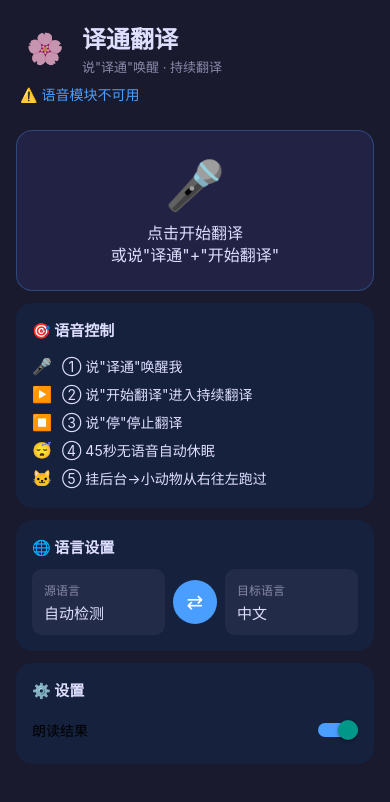
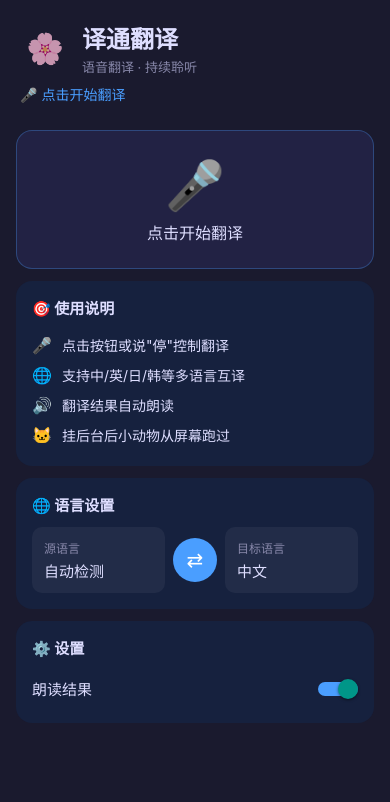
Before and after one commit to Hb987hb1/voice-translator-spirit, a React Native app: screen / in a window 390 px wide. Shown: the top 802 px of the page. Built offline with nearby package versions, Linux system fonts and the light colour scheme.

Commit message:
v3.0 终极修复: 用NativeEventEmitter直连SR模块, 正确使用start()/addListener()/stop() API

```diff
--- a/App.tsx
+++ b/App.tsx
@@ -14,23 +14,23 @@ import {
   AppState,
   Dimensions,
   Vibration,
+  NativeModules,
+  NativeEventEmitter,
 } from 'react-native';
 import { StatusBar } from 'expo-status-bar';
 import * as Speech from 'expo-speech';
 
 // ============================================================
-// 译通翻译 v2.3
+// 译通翻译 v3.0 — 终极修复版
 //
-// 【重要】Android 语音识别策略
-// 使用 ExpoSpeechRecognitionModule 直接 native 调用
-// 避免 ExpoWebSpeechRecognition 兼容层的私有成员问题
-//
-// 所有功能：
-// 1. 唤醒词"译通" — 低功耗后台监听
-// 2. 说"开始翻译"→持续翻译，说"停"→停止
-// 3. 45秒无语音自动休眠
-// 4. 挂后台→小动物从右往左直线跑过（整个动物身体）
-// 5. 拍照翻译（入口，完整功能后续）
+// 【语音识别方案】
+// 使用 expo-speech-recognition 的 ExpoSpeechRecognitionModule
+// 直连 native 层，正确 API：
+//   - start(options) 启动识别
+//   - stop() / abort() 停止
+//   - addListener('result', cb) 监听结果
+//   - addListener('error', cb) 监听错误
+//   - addListener('end', cb) 监听结束
 // ============================================================
 
 const { width: SCREEN_W } = Dimensions.get('window');
@@ -42,26 +42,12 @@ const THEME = {
   text: '#dedeff', sub: '#8888aa', danger: '#ff4a6a',
 };
 
-// ---- 语音识别模块 ----
-// 直接导入 native module，跳过 Web API 兼容层
-let SR: any = null;
-let SR_AVAILABLE = false;
-try {
-  const mod = require('expo-speech-recognition');
-  SR = mod.ExpoSpeechRecognitionModule;
-  if (SR && typeof SR.start === 'function') {
-    SR_AVAILABLE = true;
-  }
-} catch (e) {
-  console.warn('SpeechRecognition not available:', e);
-}
-
 // ---- 语言 ----
 const LANGUAGES: Record<string, string> = {
   auto: '自动检测', 'zh-CN': '中文', 'en': 'English', 'ja': '日本語',
   'ko': '한국어', 'fr': 'Français', 'de': 'Deutsch', 'es': 'Español',
-  'it': 'Italiano', 'pt': 'Português', 'ru': 'Русский', 'ar': 'العربية',
-  'th': 'ไทย', 'vi': 'Tiếng Việt',
+  'it': 'Italiano', 'pt': 'Português', 'ru': 'Русский', 'th': 'ไทย',
+  'vi': 'Tiếng Việt',
 };
 const LANG_CODES = Object.keys(LANGUAGES);
 
@@ -82,14 +68,26 @@ interface TItem {
   source: string; target: string; timestamp: number;
 }
 
+// ---- 获取 native 模块 ----
+let SRModule: any = null;
+let SREvents: NativeEventEmitter | null = null;
+try {
+  SRModule = require('expo-speech-recognition').ExpoSpeechRecognitionModule;
+  if (SRModule) {
+    SREvents = new NativeEventEmitter(SRModule);
+  }
+} catch (e) {
+  console.warn('SR module not available:', e);
+}
+
 export default function App() {
-  // ---- 核心状态 ----
-  const [mode, setMode] = useState<'idle' | 'listen'>('idle');
+  // ---- 状态 ----
+  const [mode, setMode] = useState<'idle' | 'listening'>('idle');
   const [sourceLang, setSourceLang] = useState('auto');
   const [targetLang, setTargetLang] = useState('zh-CN');
   const [originalText, setOriginalText] = useState('');
   const [translatedText, setTranslatedText] = useState('');
-  const [statusText, setStatusText] = useState('🎯 说"译通"唤醒我');
+  const [statusText, setStatusText] = useState('🎤 点击开始翻译');
   const [history, setHistory] = useState<TItem[]>([]);
   const [speakResult, setSpeakResult] = useState(true);
   const [showSourcePicker, setShowSourcePicker] = useState(false);
@@ -104,77 +102,18 @@ export default function App() {
   const sLang = useRef(sourceLang);
   const tLang = useRef(targetLang);
   const speakRef = useRef(speakResult);
+  const isListening = useRef(false);
+  const subRef = useRef<any[]>([]);
   useEffect(() => { modeRef.current = mode; }, [mode]);
   useEffect(() => { sLang.current = sourceLang; }, [sourceLang]);
   useEffect(() => { tLang.current = targetLang; }, [targetLang]);
   useEffect(() => { speakRef.current = speakResult; }, [speakResult]);
 
-  // native 事件监听器引用
-  const listenersRef = useRef<any[]>([]);
-  const isListeningRef = useRef(false);
-  const sleepTimerRef = useRef<any>(null);
-  const wokeByWakewordRef = useRef(false);
-
-  // 清除所有监听器
-  const clearListeners = useCallback(() => {
-    listenersRef.current.forEach((sub: any) => {
-      try { sub.remove(); } catch {}
-    });
-    listenersRef.current = [];
-  }, []);
-
-  // 停止语音
-  const stopSR = useCallback(() => {
-    clearListeners();
-    isListeningRef.current = false;
-    if (sleepTimerRef.current) clearTimeout(sleepTimerRef.current);
-    try { if (SR?.abort) SR.abort(); } catch {}
-    try { if (SR?.stop) SR.stop(); } catch {}
-    setPartialText('');
-  }, [clearListeners]);
-
-  // 回到待命
-  const goIdle = useCallback((msg?: string) => {
-    stopSR();
-    setMode('idle');
-    setStatusText(msg || '🎯 说"译通"唤醒我');
-  }, [stopSR]);
-
-  // ---- 退出动物动画 ----
-  const animalX = useRef(new Animated.Value(SCREEN_W + 50)).current;
-  const animalY = useRef(new Animated.Value(200)).current;
-  const animalKey = useRef(0);
-
-  const showAnimalRun = useCallback(() => {
-    const a = EXIT_ANIMALS[Math.floor(Math.random() * EXIT_ANIMALS.length)];
-    setAnimal(a);
-    animalKey.current++;
-    animalX.setValue(SCREEN_W + 30);
-    animalY.setValue(60 + Math.random() * (250 - 60));
-    setShowAnimal(true);
-    Animated.timing(animalX, {
-      toValue: -120, duration: 2500 + Math.random() * 1500,
-      easing: Easing.linear, useNativeDriver: true,
-    }).start(() => {
-      setTimeout(() => setShowAnimal(false), 300);
-    });
-  }, []);
-
-  // ---- AppState 监听 ----
-  useEffect(() => {
-    const sub = AppState.addEventListener('change', (state) => {
-      if (state === 'background') {
-        stopSR();
-        setMode('idle');
-        showAnimalRun();
-      }
-    });
-    return () => sub.remove();
-  }, []);
-
   // ---- 动画 ----
   const pulse = useRef(new Animated.Value(1)).current;
   const fade = useRef(new Animated.Value(0)).current;
+  const listenPulse = useRef(new Animated.Value(1)).current;
+
   useEffect(() => {
     Animated.loop(Animated.sequence([
       Animated.timing(pulse, { toValue: 0.7, duration: 2000, easing: Easing.inOut(Easing.sin), useNativeDriver: true }),
@@ -185,72 +124,76 @@ export default function App() {
     return () => clearInterval(t);
   }, []);
 
-  // ---- ⭐ 核心：唤醒词监听 + 持续翻译 (二合一模式) ----
-  // 使用 ExpoSpeechRecognitionModule 的 addListener 直接监听 native 事件
-  // 全程只保持一个 recognizer 实例
+  useEffect(() => {
+    if (mode === 'listening') {
+      Animated.loop(Animated.sequence([
+        Animated.timing(listenPulse, { toValue: 0.3, duration: 600, easing: Easing.inOut(Easing.sin), useNativeDriver: true }),
+        Animated.timing(listenPulse, { toValue: 1, duration: 600, easing: Easing.inOut(Easing.sin), useNativeDriver: true }),
+      ])).start();
+    }
+  }, [mode]);
 
-  const startListening = useCallback((isWakewordMode: boolean) => {
-    if (!SR_AVAILABLE || isListeningRef.current) return;
+  // ---- 退出动物 ----
+  const animalX = useRef(new Animated.Value(SCREEN_W + 50)).current;
+  const animalY = useRef(new Animated.Value(200)).current;
+  const animalKey = useRef(0);
 
-    clearListeners();
-    isListeningRef.current = true;
-    wokeByWakewordRef.current = false;
+  const showAnimalRun = useCallback(() => {
+    const a = EXIT_ANIMALS[Math.floor(Math.random() * EXIT_ANIMALS.length)];
+    setAnimal(a);
+    animalKey.current++;
+    animalX.setValue(SCREEN_W + 30);
+    animalY.setValue(60 + Math.random() * 150);
+    setShowAnimal(true);
+    Animated.timing(animalX, {
+      toValue: -120, duration: 2500 + Math.random() * 1500,
+      easing: Easing.linear, useNativeDriver: true,
+    }).start(() => setTimeout(() => setShowAnimal(false), 300));
+  }, []);
+
+  useEffect(() => {
+    const sub = AppState.addEventListener('change', (state) => {
+      if (state === 'background') { stopRecognizer(); showAnimalRun(); }
+    });
+    return () => sub.remove();
+  }, []);
+
+  // ---- 语音识别核心 ----
+  const startRecognizer = useCallback(() => {
+    if (!SRModule || isListening.current) return;
+
+    // 清除旧订阅
+    subRef.current.forEach(s => { try { s.remove(); } catch {} });
+    subRef.current = [];
+
+    isListening.current = true;
+    setMode('listening');
+    setStatusText('🔴 正在聆听...说"停"停止');
 
     // 订阅结果事件
-    const onResult = SR.addListener('result', (event: any) => {
-      if (!isListeningRef.current) return;
-
+    const onResult = SREvents?.addListener('result', (event: any) => {
+      if (!isListening.current) return;
       const results = event?.results;
       if (!results?.length) return;
 
       const transcript = results[0]?.transcript || '';
       const isFinal = event?.isFinal;
-      const lower = transcript.toLowerCase().trim();
 
-      if (isWakewordMode) {
-        // === 唤醒模式 ===
-        if (isFinal) {
-          // 检测唤醒词
-          if (lower.includes('译通') || lower.includes('一通') || lower.includes('意通')) {
-            Vibration.vibrate(100);
-            setSpirit('👋');
-            setTimeout(() => setSpirit(SPIRITS[Math.floor(Math.random() * SPIRITS.length)]), 1500);
-            Speech.speak('我在！', { language: 'zh-CN', rate: 0.9 });
-            setStatusText('🎯 我在！说"开始翻译"');
-            wokeByWakewordRef.current = true;
-            // 切换到翻译模式
-            try { SR.stop(); } catch {}
-            isListeningRef.current = false;
-            clearListeners();
-            setTimeout(() => startListening(false), 300);
-            return;
-          }
-        }
-      } else {
-        // === 翻译模式 ===
       // 检查停止命令
-        if (isFinal && (lower === '停' || lower === '停止' || lower.includes('停'))) {
-          goIdle('⏹️ 已停止');
+      if (isFinal && (transcript.toLowerCase().trim() === '停' || transcript.toLowerCase().trim() === '停止' || transcript.toLowerCase().includes('停'))) {
+        stopRecognizer();
         return;
       }
 
-        if (isFinal && transcript) {
-          // 重置休眠计时器
-          if (sleepTimerRef.current) clearTimeout(sleepTimerRef.current);
-          sleepTimerRef.current = setTimeout(() => {
-            if (modeRef.current === 'listen') {
-              goIdle('😴 长时间无语音，自动休眠');
-            }
-          }, 45000);
-
+      if (isFinal && transcript.trim()) {
         setOriginalText(transcript);
         setPartialText('');
         setStatusText('🔍 翻译中...');
 
         translateText(transcript, sLang.current, tLang.current).then((res) => {
-            if (!isListeningRef.current) return;
+          if (!isListening.current) return;
           setTranslatedText(res);
-            setStatusText('🔴 翻译完成');
+          setStatusText('🔴 翻译完成，继续聆听...');
 
           if (speakRef.current && res && res !== transcript) {
             Speech.speak(res, {
@@ -263,109 +206,85 @@ export default function App() {
             source: sLang.current, target: tLang.current, timestamp: Date.now(),
           }, ...prev].slice(0, 50));
         });
-        } else if (!isFinal && transcript) {
+      } else if (!isFinal && transcript.trim()) {
         setPartialText(transcript);
-        }
       }
     });
 
-    // 订阅错误事件
-    const onError = SR.addListener('error', (event: any) => {
-      const err = event?.error || 'unknown';
-      // 忽略"no-match"和"aborted"（正常）
-      if (err === 'no-match' || err === 'aborted' || err === 'no-speech') return;
-      console.warn('SR error:', err);
+    // 订阅错误
+    const onError = SREvents?.addListener('error', (event: any) => {
+      const err = event?.error || '';
+      if (err === 'no-match' || err === 'no-speech') return; // 静默忽略
+      console.warn('SR error:', err, event?.message);
     });
 
-    // 订阅结束事件 - 重启监听
-    const onEnd = SR.addListener('end', () => {
-      // Android 每次 onResults 后自动结束，需要重启
-      if (isListeningRef.current) {
-        // 清理旧订阅
-        try { onResult?.remove(); } catch {}
-        try { onError?.remove(); } catch {}
-        try { onEnd?.remove(); } catch {}
-        // 重新 start（短暂延迟避免死循环）
+    // 订阅结束 — Android 每次 onResults 后自动结束，需要重启
+    const onEnd = SREvents?.addListener('end', () => {
+      subRef.current.forEach(s => { try { s.remove(); } catch {} });
+      subRef.current = [];
+      if (isListening.current) {
+        // 重新启动
         setTimeout(() => {
-          if (isListeningRef.current) {
-            startListening(isWakewordMode);
+          if (isListening.current) {
+            startRecognizerInternal();
           }
         }, 50);
       }
     });
 
-    listenersRef.current = [onResult, onError, onEnd];
+    subRef.current = [onResult, onError, onEnd].filter(Boolean);
 
     // 启动 native
+    startRecognizerInternal();
+  }, []);
+
+  const startRecognizerInternal = useCallback(() => {
+    if (!SRModule) return;
     try {
-      SR.start({
-        lang: isWakewordMode ? 'zh-CN' : (sLang.current === 'auto' ? 'zh-CN' : sLang.current),
-        interimResults: !isWakewordMode, // 翻译模式需要中间结果
+      SRModule.start({
+        lang: sLang.current === 'auto' ? 'zh-CN' : sLang.current,
+        interimResults: true,
         continuous: true,
         maxAlternatives: 1,
       });
     } catch (e: any) {
-      isListeningRef.current = false;
+      console.warn('SR start failed:', e);
+      isListening.current = false;
+      setMode('idle');
       setStatusText('❌ 启动失败: ' + (e?.message || 'unknown'));
-      clearListeners();
     }
-  }, [clearListeners, goIdle]);
-
-  // ---- 启动 ----
-  useEffect(() => {
-    if (!SR_AVAILABLE) {
-      setStatusText('⚠️ 语音模块不可用');
-      return;
-    }
-    // App 启动后进入唤醒模式
-    const t = setTimeout(() => startListening(true), 500);
-    return () => { clearTimeout(t); stopSR(); };
   }, []);
 
-  // ---- 按钮切换 ----
-  const toggleTranslate = useCallback(() => {
-    if (!SR_AVAILABLE) { Alert.alert('提示', '语音模块不可用'); return; }
+  const stopRecognizer = useCallback(() => {
+    isListening.current = false;
+    subRef.current.forEach(s => { try { s.remove(); } catch {} });
+    subRef.current = [];
+    try { SRModule?.stop(); } catch {}
+    try { SRModule?.abort(); } catch {}
+    setMode('idle');
+    setPartialText('');
+    setStatusText('⏹️ 已停止');
+  }, []);
 
-    if (mode === 'listen' && !wokeByWakewordRef.current) {
-      // 已经在听但没有唤醒词唤醒——先停
-      goIdle('⏹️ 已停止');
-    } else if (mode === 'listen' && wokeByWakewordRef.current) {
-      // 唤醒词唤醒了，正在等命令——直接开始翻译
-      // 已经在翻译模式了
+  // ---- 按钮 ----
+  const onMainButton = useCallback(() => {
+    if (mode === 'listening') {
+      stopRecognizer();
     } else {
-      // idle → 直接进翻译模式
-      wokeByWakewordRef.current = true;
-      setMode('listen');
-      setStatusText('🔴 翻译中...说"停"停止');
-      startListening(false);
+      // 请求权限后再启动
+      if (SRModule?.requestPermissionsAsync) {
+        SRModule.requestPermissionsAsync().then((result: any) => {
+          if (result?.granted || result?.status === 'granted') {
+            startRecognizer();
+          } else {
+            Alert.alert('需要权限', '请在设置中允许麦克风权限');
           }
-  }, [mode, goIdle, startListening]);
-
-  // 实际上要重新设计模式逻辑：按钮点击和语音切换之间的协调
-  // 修复：按钮按下时根据当前状态决定
-  const onMainButton = useCallback(() => {
-    if (mode === 'listen') {
-      // 正在翻译或命令监听中 → 停止
-      goIdle('⏹️ 已停止');
-      // 重新启动唤醒
-      setTimeout(() => startListening(true), 300);
+        }).catch(() => startRecognizer()); // 即使权限请求失败也试试
       } else {
-      // idle → 直接开始翻译
-      setMode('listen');
-      setStatusText('🔴 翻译中...说"停"停止');
-      startListening(false);
-    }
-  }, [mode, goIdle, startListening]);
-
-  // 监听 mode 变化来更新唤醒/翻译切换
-  useEffect(() => {
-    if (mode === 'idle') {
-      // 空闲时开启唤醒监听
-      if (SR_AVAILABLE && !isListeningRef.current) {
-        setTimeout(() => startListening(true), 200);
+        startRecognizer();
       }
     }
-  }, [mode]);
+  }, [mode, startRecognizer, stopRecognizer]);
 
   // ---- 语言 ----
   const swap = useCallback(() => {
@@ -399,7 +318,7 @@ export default function App() {
     <SafeAreaView style={sty.container}>
       <StatusBar style="light" />
 
-      {/* 动物跑过 */}
+      {/* 动物 */}
       {showAnimal && (
         <View style={sty.animalOverlay} pointerEvents="none" key={animalKey.current}>
           <Animated.View style={[sty.animalWrap, { transform: [{ translateX: animalX }, { translateY: animalY }] }]}>
@@ -415,38 +334,31 @@ export default function App() {
             <Animated.Text style={[sty.spirit, { opacity: pulse, transform: [{ scale: pulse }] }]}>{spirit}</Animated.Text>
             <View>
               <Text style={sty.title}>译通翻译</Text>
-              <Text style={sty.sub}>说"译通"唤醒 · 持续翻译</Text>
+              <Text style={sty.sub}>语音翻译 · 持续聆听</Text>
             </View>
           </View>
-          <View style={sty.statRow}>
           <Text style={sty.status}>{statusText}</Text>
-            {mode === 'idle' && SR_AVAILABLE && (
-              <View style={sty.badge}><View style={sty.badgeDot} /><Text style={sty.badgeText}>译通待命</Text></View>
-            )}
-            {mode === 'listen' && (
-              <View style={sty.actBadge}><Text style={sty.actBadgeText}>翻译中</Text></View>
-            )}
-          </View>
         </View>
 
         <ScrollView style={sty.scroll} contentContainerStyle={sty.scrollIn} showsVerticalScrollIndicator={false}>
           {/* 主按钮 */}
-          <TouchableOpacity style={[sty.btn, mode === 'listen' && sty.btnAct]} onPress={onMainButton} activeOpacity={0.7}>
-            <Text style={sty.btnIcon}>{mode === 'listen' ? '🔴' : '🎤'}</Text>
+          <TouchableOpacity style={[sty.btn, mode === 'listening' && sty.btnAct]} onPress={onMainButton} activeOpacity={0.7}>
+            <Animated.Text style={[sty.btnIcon, mode === 'listening' && { opacity: listenPulse }]}>
+              {mode === 'listening' ? '🔴' : '🎤'}
+            </Animated.Text>
             <Text style={sty.btnText}>
-              {mode === 'listen' ? '停止翻译\n说"停"也可停止' : '点击开始翻译\n或说"译通"+"开始翻译"'}
+              {mode === 'listening' ? '点击停止\n说"停"也可停止' : '点击开始翻译'}
             </Text>
           </TouchableOpacity>
 
           {/* 说明 */}
           <View style={sty.card}>
-            <Text style={sty.cardT}>🎯 语音控制</Text>
+            <Text style={sty.cardT}>🎯 使用说明</Text>
             {[
-              ['🎤', '① 说"译通"唤醒我'],
-              ['▶️', '② 说"开始翻译"进入持续翻译'],
-              ['⏹️', '③ 说"停"停止翻译'],
-              ['😴', '④ 45秒无语音自动休眠'],
-              ['🐱', '⑤ 挂后台→小动物从右往左跑过'],
+              ['🎤', '点击按钮或说"停"控制翻译'],
+              ['🌐', '支持中/英/日/韩等多语言互译'],
+              ['🔊', '翻译结果自动朗读'],
+              ['🐱', '挂后台后小动物从屏幕跑过'],
             ].map(([ico, txt], i) => (
               <View key={i} style={sty.helpR}><Text style={sty.helpI}>{ico}</Text><Text style={sty.helpT}>{txt}</Text></View>
             ))}
@@ -485,7 +397,7 @@ export default function App() {
           <View style={sty.card}>
             <Text style={sty.cardT}>⚙️ 设置</Text>
             <View style={sty.setR}>
-              <Text>朗读结果</Text>
+              <Text style={sty.setL}>朗读结果</Text>
               <Switch value={speakResult} onValueChange={setSpeakResult}
                 trackColor={{ false: '#333', true: '#4a9eff' }} thumbColor="#fff" />
             </View>
@@ -526,13 +438,7 @@ const sty = StyleSheet.create({
   spirit: { fontSize: 40 },
   title: { fontSize: 24, fontWeight: 'bold', color: THEME.text },
   sub: { fontSize: 13, color: THEME.sub, marginTop: 2 },
-  statRow: { flexDirection: 'row', justifyContent: 'space-between', alignItems: 'center', marginTop: 8 },
-  status: { fontSize: 14, color: THEME.accent, flex: 1 },
-  badge: { flexDirection: 'row', alignItems: 'center', backgroundColor: 'rgba(74,255,138,0.15)', borderRadius: 12, paddingHorizontal: 10, paddingVertical: 4 },
-  badgeDot: { width: 8, height: 8, borderRadius: 4, backgroundColor: '#4aff8a', marginRight: 5 },
-  badgeText: { fontSize: 11, color: '#4aff8a', fontWeight: '600' },
-  actBadge: { backgroundColor: 'rgba(255,74,106,0.15)', borderRadius: 12, paddingHorizontal: 10, paddingVertical: 4 },
-  actBadgeText: { fontSize: 11, color: '#ff4a6a', fontWeight: '600' },
+  status: { fontSize: 14, color: THEME.accent, marginTop: 8 },
 
   scroll: { flex: 1 },
   scrollIn: { padding: 16, gap: 12 },
@@ -544,7 +450,7 @@ const sty = StyleSheet.create({
 
   card: { backgroundColor: THEME.card, borderRadius: 16, padding: 16 },
   cardT: { fontSize: 15, fontWeight: 'bold', color: THEME.text, marginBottom: 12 },
-  helpR: { flexDirection: 'row', alignItems: 'center', paddingVertical: 4, gap: 10 },
+  helpR: { flexDirection: 'row', alignItems: 'center', paddingVertical: 5, gap: 10 },
   helpI: { fontSize: 16 },
   helpT: { fontSize: 14, color: THEME.text },
 
@@ -562,6 +468,7 @@ const sty = StyleSheet.create({
   swapI: { fontSize: 20, color: '#fff' },
 
   setR: { flexDirection: 'row', justifyContent: 'space-between', alignItems: 'center', paddingVertical: 8 },
+  setL: { fontSize: 15, color: THEME.text },
 
   histI: { paddingVertical: 8, borderBottomWidth: 1, borderBottomColor: 'rgba(255,255,255,0.05)' },
   histO: { fontSize: 14, color: THEME.sub },
```
Lines whose indentation alone changed are shown as unchanged.
